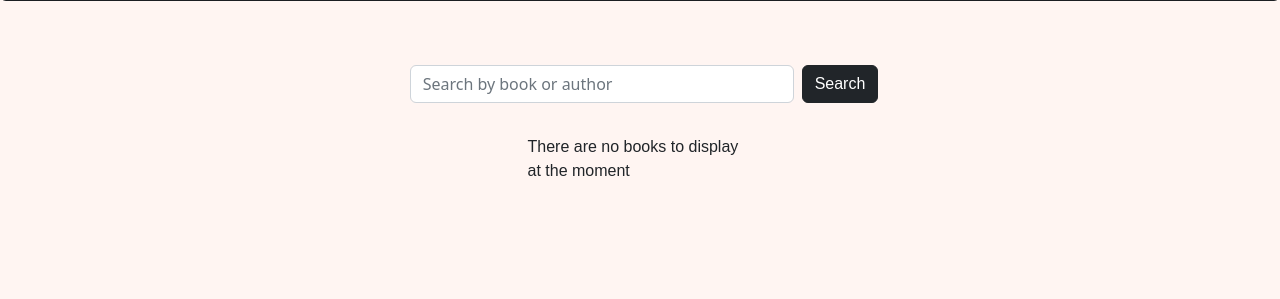
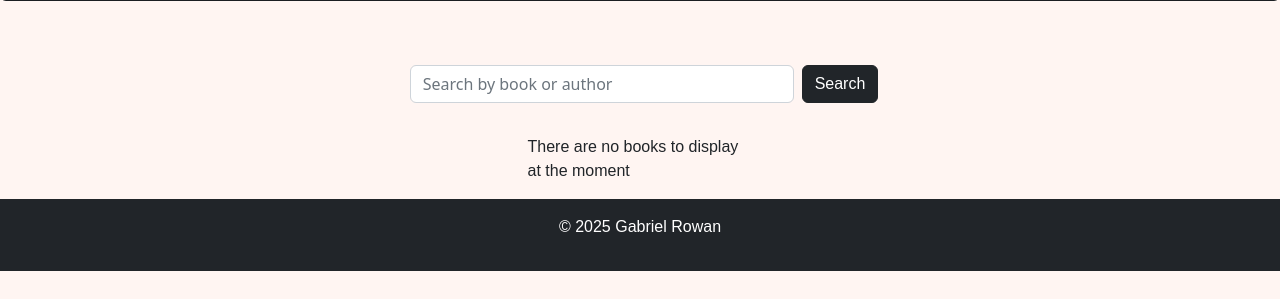
Before and after one commit to gabrielrowan/booknook_library, a Django app: page / in a window 1280 px wide. Shown: the part 501-800 px from the top of the page. Run offline with Django 5.2, Linux system fonts and the light colour scheme; data that the repository does not hold is empty; some web fonts are replaced.

Commit message:
added footer

```diff
--- a/booknook/library/templates/base.html
+++ b/booknook/library/templates/base.html
@@ -22,6 +22,7 @@
         {% block content %}
         {% endblock %}
     </main>
+    {% include 'footer.html' %}
     <script src="https://cdn.jsdelivr.net/npm/bootstrap@5.2.3/dist/js/bootstrap.bundle.min.js"
         integrity="sha384-kenU1KFdBIe4zVF0s0G1M5b4hcpxyD9F7jL+jjXkk+Q2h455rYXK/7HAuoJl+0I4"
         crossorigin="anonymous"></script>
--- /dev/null
+++ b/booknook/library/templates/footer.html
@@ -0,0 +1,7 @@
+<section>
+    <div class="container-fluid bg-dark py-3">
+        <footer >
+            <p class="text-center text-body-secondary text-white">© 2025 Gabriel Rowan</p>
+        </footer>
+    </div>
+</section>
--- a/booknook/library/templates/library/book_list.html
+++ b/booknook/library/templates/library/book_list.html
@@ -16,7 +16,7 @@
                     <div class="card-body">
                         <div class="card-body-text">
                             <h5 class="card-title">{{book.title}}</h5>
-                            <p class="card-text">{{book.author}}</p>
+                            <p class="card-text mb-2">{{book.author}}</p>
                         </div>
                         <a href="{{ book.get_absolute_url }}" class="btn btn-secondary rounded border">About</a>
                     </div>
--- a/booknook/static/css/styles.css
+++ b/booknook/static/css/styles.css
@@ -101,3 +101,8 @@ a {
     text-decoration: none !important;
     color: black !important;
 }
+
+.footer {
+    margin: 0 !important;
+    width: 100% !important;
+}
```
